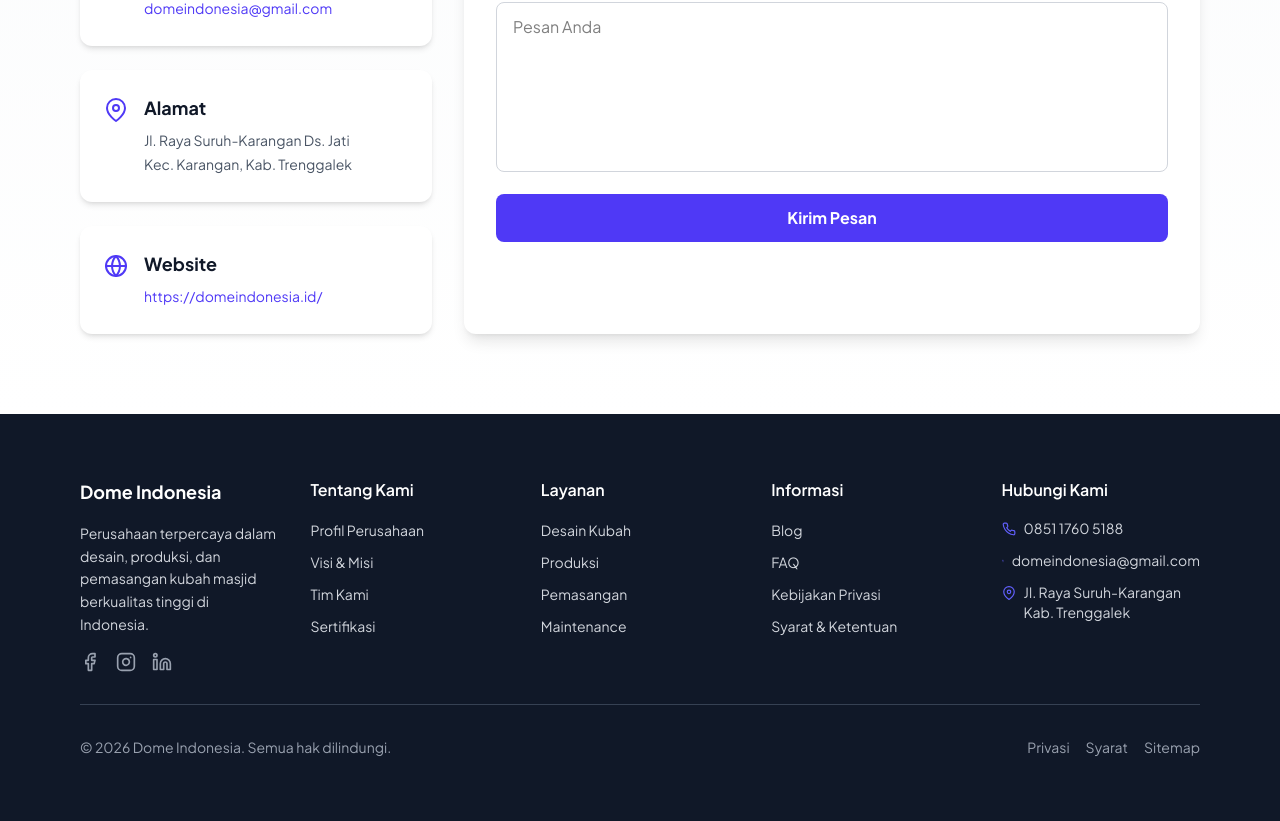
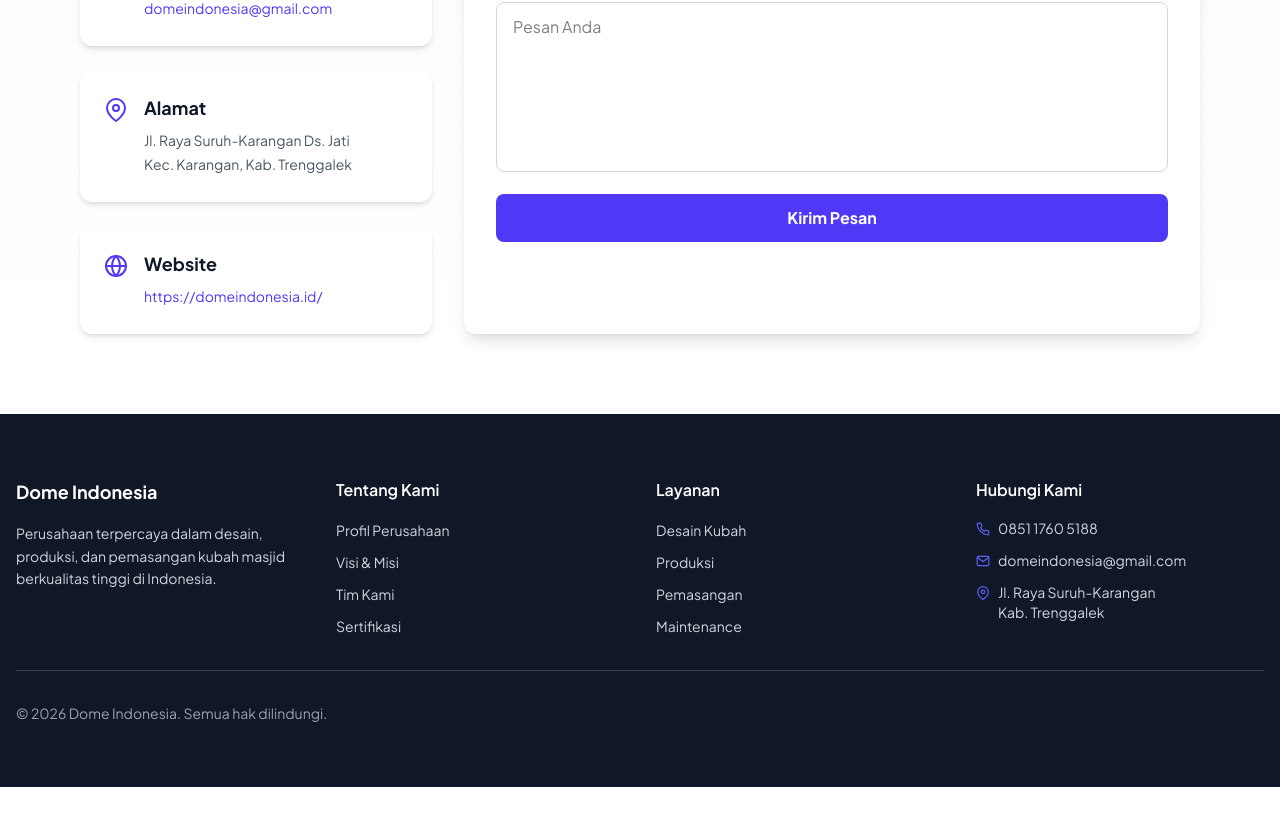
Before and after one commit to JustNgoding/kubah-app, a React (Vite) app: page / in a window 1280 px wide. Shown: the part 3798-4619 px from the top of the page. After the commit the page ends 4585 px from the top, so only its background shows below. Built offline with nearby package versions, Linux system fonts and the light colour scheme.

Commit message:
edit : footer

```diff
--- a/src/components/Footer/index.tsx
+++ b/src/components/Footer/index.tsx
@@ -1,11 +1,4 @@
-import {
-  FiPhone,
-  FiMail,
-  FiMapPin,
-  FiFacebook,
-  FiInstagram,
-  FiLinkedin,
-} from "react-icons/fi";
+import { FiPhone, FiMail, FiMapPin } from "react-icons/fi";
 
 const Footer = () => {
   const currentYear = new Date().getFullYear();
@@ -29,29 +22,18 @@
         { label: "Maintenance", href: "#" },
       ],
     },
-    {
-      title: "Informasi",
-      links: [
-        { label: "Blog", href: "#" },
-        { label: "FAQ", href: "#" },
-        { label: "Kebijakan Privasi", href: "#" },
-        { label: "Syarat & Ketentuan", href: "#" },
-      ],
-    },
   ];
 
-  const socialLinks = [
-    { icon: FiFacebook, href: "#", label: "Facebook" },
-    { icon: FiInstagram, href: "#", label: "Instagram" },
-    { icon: FiLinkedin, href: "#", label: "LinkedIn" },
-  ];
+  // const socialLinks = [
+  //   { icon: FiFacebook, href: "#", label: "Facebook" },
+  //   { icon: FiInstagram, href: "#", label: "Instagram" },
+  //   { icon: FiLinkedin, href: "#", label: "LinkedIn" },
+  // ];
 
   return (
     <footer className="bg-gray-900 text-gray-300">
-      {/* Main Footer Content */}
-      <div className="max-w-6xl mx-auto px-4 py-12 md:py-16">
-        <div className="grid grid-cols-1 md:grid-cols-2 lg:grid-cols-5 gap-8 mb-8">
-          {/* Company Info */}
+      <div className="max-w-7xl mx-auto px-4 py-12 md:py-16">
+        <div className="grid grid-cols-1 md:grid-cols-2 lg:grid-cols-4 gap-8 mb-8">
           <div className="lg:col-span-1">
             <h3 className="text-white text-lg font-bold mb-4">
               Dome Indonesia
@@ -60,7 +42,7 @@
               Perusahaan terpercaya dalam desain, produksi, dan pemasangan kubah
               masjid berkualitas tinggi di Indonesia.
             </p>
-            <div className="flex gap-4">
+            {/* <div className="flex gap-4">
               {socialLinks.map((social, index) => {
                 const Icon = social.icon;
                 return (
@@ -74,10 +56,9 @@
                   </a>
                 );
               })}
-            </div>
+            </div> */}
           </div>
 
-          {/* Footer Sections */}
           {footerSections.map((section, index) => (
             <div key={index}>
               <h4 className="text-white font-semibold mb-4">{section.title}</h4>
@@ -96,7 +77,6 @@
             </div>
           ))}
 
-          {/* Contact Info */}
           <div>
             <h4 className="text-white font-semibold mb-4">Hubungi Kami</h4>
             <div className="space-y-3 text-sm">
@@ -132,32 +112,11 @@
           </div>
         </div>
 
-        {/* Divider */}
         <div className="border-t border-gray-700 pt-8">
           <div className="grid grid-cols-1 md:grid-cols-2 gap-4 items-center">
             <p className="text-sm text-gray-400">
               © {currentYear} Dome Indonesia. Semua hak dilindungi.
             </p>
-            <div className="flex justify-start md:justify-end gap-4 text-sm">
-              <a
-                href="#"
-                className="text-gray-400 hover:text-indigo-500 transition-colors"
-              >
-                Privasi
-              </a>
-              <a
-                href="#"
-                className="text-gray-400 hover:text-indigo-500 transition-colors"
-              >
-                Syarat
-              </a>
-              <a
-                href="#"
-                className="text-gray-400 hover:text-indigo-500 transition-colors"
-              >
-                Sitemap
-              </a>
-            </div>
           </div>
         </div>
       </div>
```
